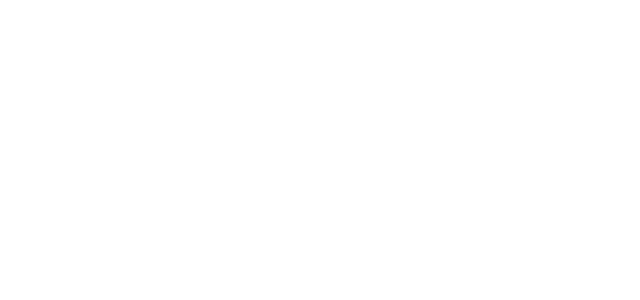
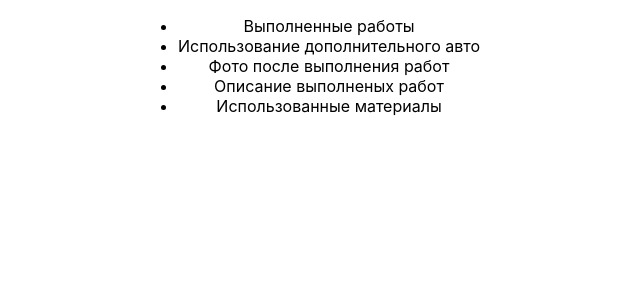
Before and after one commit to mJaJksJ/Myosotis, a React (Create React App) app: page / in a window 1280 px wide. Before the commit this address had no page. Shown: the top 300 px of the page, without its empty margins (331-971 px from the left). Built offline with nearby package versions, Linux system fonts and the light colour scheme; the HTML template or start-up script is replaced by a standard one.

Commit message:
chore: список вопросов

```diff
--- a/src/App.js
+++ b/src/App.js
@@ -2,20 +2,65 @@
 import "primereact/resources/themes/lara-light-indigo/theme.css";
 import "primereact/resources/primereact.min.css";
 import "primeicons/primeicons.css";
-import { Route, Routes} from 'react-router-dom';
-import StartPage from "./Components/StartPage/StartPage";
-import Survey from "./Components/Survey/Survey";
-import TextAudioInput from "./Components/TextAudioInput/TextAudioInput";
+import SurveyFieldsList from "./Components/SurveyFieldsList/SurveyFieldsList";
 
 function App() {
+    const data = [{
+            "field_id": 1,
+            "field_name": "Выполненные работы",
+            "field_type": "checkbox",
+            "field_description": "Заполните выполненные работы",
+            "field_values": {
+                "0": "Выравнивание ДК",
+                "1": "Показания наклона",
+                "2": "Включение ИБП",
+                "3": "Восстановление питания",
+                "100": "Установка транспортной колонки"
+            }
+        },
+        {
+            "field_id": 2,
+            "field_name": "Использование дополнительного авто",
+            "field_type": "radiobox",
+            "field_description": "Использование дополнительного авто",
+            "field_values": [
+                "Да",
+                "Нет",
+                "Да, другой организации"
+            ]
+        },
+        {
+            "field_id": 3,
+            "field_name": "Фото после выполнения работ",
+            "field_type": "file",
+            "field_description": "Прикрепите фото после выполнения работ",
+            "field_values": [
+                "d7bbc0ce9327410799450755a8ec1f5d.jpg",
+                "757700e0ed874a18abcf5e39c4673a36.jpg",
+                "98e0a3678c7f4e5bacd55c7f546d40be.jpg"
+            ]
+        },
+        {
+            "field_id": 4,
+            "field_name": "Описание выполненых работ",
+            "field_type": "text",
+            "field_description": "Описание что было до приезда, что было сделано, что нужно доделать"
+        },
+        {
+            "field_id": 5,
+            "field_name": "Использованные материалы",
+            "field_type": "checkbox",
+            "field_description": "Использованные материалы",
+            "field_values": [
+                "Кабель",
+                "Бокс",
+                "Болт 20x5"
+            ]
+        }];
+
     return (
         <div className="App">
-
-                <Routes>
-                    <Route path="/survey-field" element={<TextAudioInput/>} />
-                    <Route path="/survey" element={<Survey />} />
-                    <Route path="/>" element={<StartPage />} />
-                </Routes>
+            <SurveyFieldsList list={data}/>
         </div>
     );
 }
--- a/src/Components/SurveyFieldsList/SurveyFieldsList.jsx
+++ b/src/Components/SurveyFieldsList/SurveyFieldsList.jsx
@@ -2,10 +2,15 @@
 import {Button} from "primereact";
 
 const SurveyFieldsList = (props) => {
-
+    const list = props.list;
     return (
         <div style={{display:"flex", justifyContent:"center"}}>
-            frg
+            <ul>
+                {list.map(x =>
+                <li>
+                    {x.field_name}
+                </li>)}
+            </ul>
         </div>
     );
 };
```
